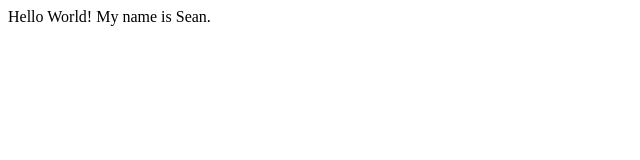
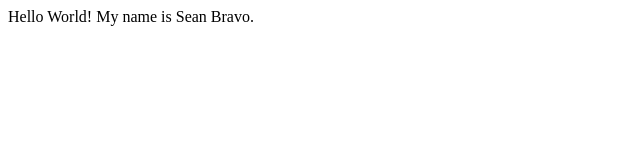
Before and after one commit to BravoData/bravo-site, a plain HTML site: page index.html in a window 1280 px wide. Shown: the full height of the page, 0-640 px from the left. Drawn offline with Linux system fonts and the light colour scheme.

Commit message:
first time commit

```diff
--- a/index.html
+++ b/index.html
@@ -2,7 +2,7 @@
 <html>
 <body>
 
-Hello World! My name is Sean.
+Hello World! My name is Sean Bravo.
 
 
 </body>
```
